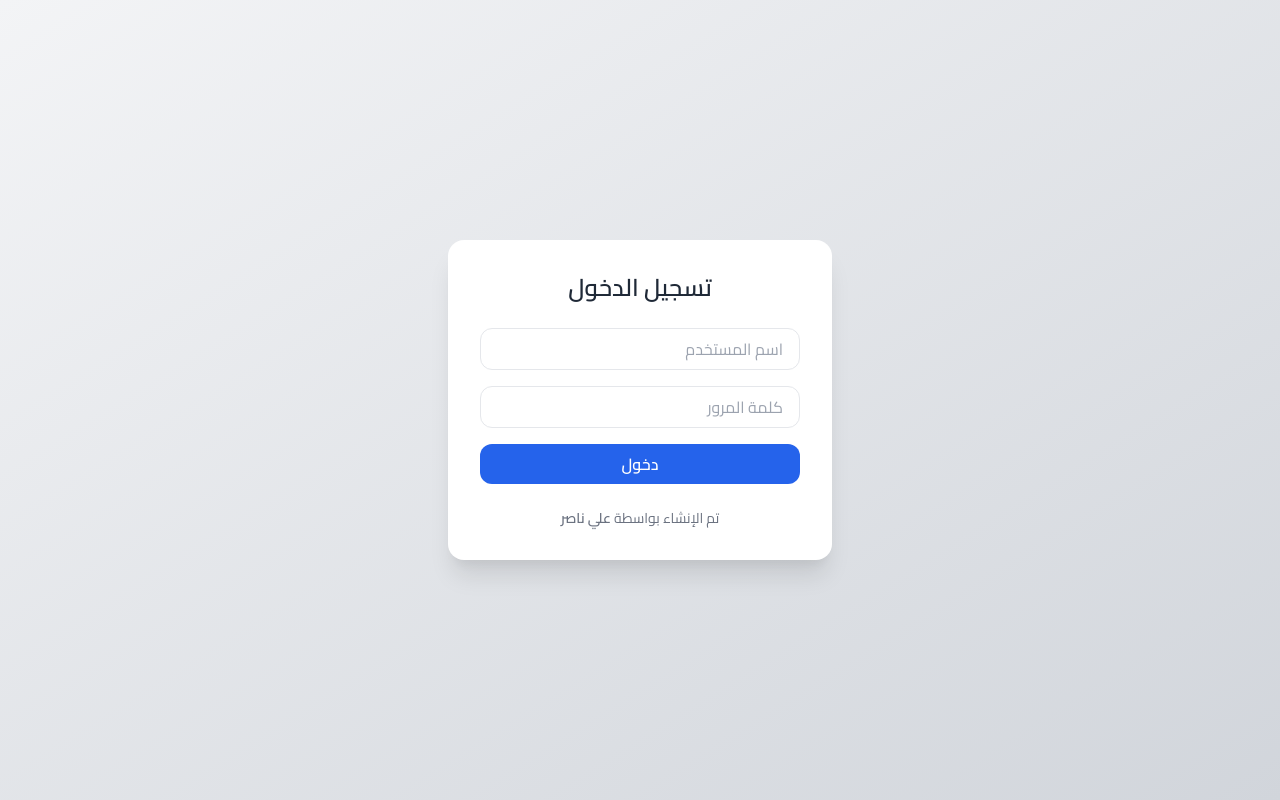
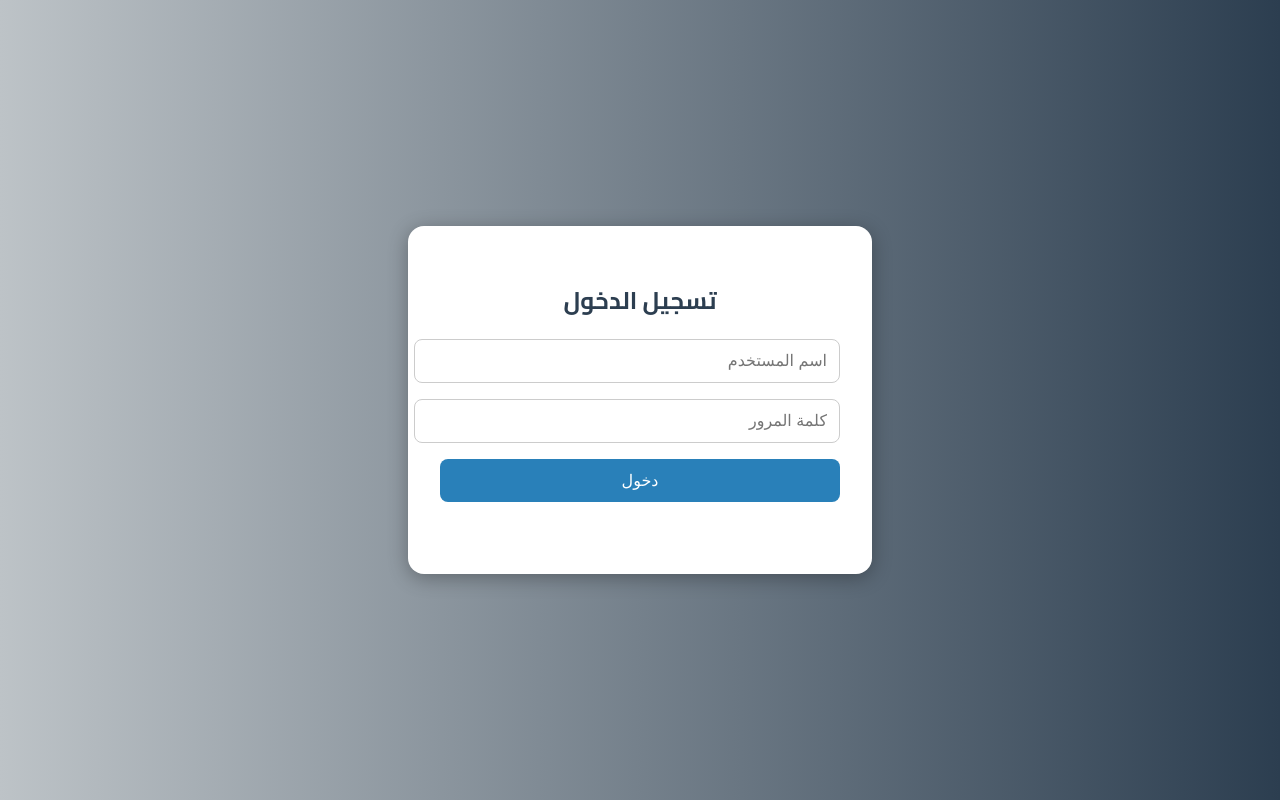
Before and after one commit to uwxzkalilinux/masary10, a plain HTML site: page public/login.html in a window 1280 px wide. Drawn offline with nearby package versions, Linux system fonts and the light colour scheme.

Commit message:
Update login.html

```diff
--- a/public/login.html
+++ b/public/login.html
@@ -1,54 +1,207 @@
 <!DOCTYPE html>
+
 <html lang="ar" dir="rtl">
+
 <head>
+
   <meta charset="UTF-8" />
-  <meta name="viewport" content="width=device-width, initial-scale=1.0" />
+
+  <meta name="viewport" content="width=device-width, initial-scale=1" />
+
   <title>تسجيل الدخول</title>
-  <link href="https://cdn.jsdelivr.net/npm/tailwindcss@2.2.19/dist/tailwind.min.css" rel="stylesheet">
-  <link href="https://fonts.googleapis.com/css2?family=Cairo:wght@400;600&display=swap" rel="stylesheet">
+
+  <link href="https://fonts.googleapis.com/css2?family=Cairo:wght@400;700&display=swap" rel="stylesheet" />
+
   <style>
+
     body {
+
       font-family: 'Cairo', sans-serif;
+
+      background: linear-gradient(to right, #bdc3c7, #2c3e50);
+
+      display: flex;
+
+      align-items: center;
+
+      justify-content: center;
+
+      height: 100vh;
+
+      margin: 0;
+
     }
+
+    .login-box {
+
+      background-color: white;
+
+      padding: 2rem;
+
+      border-radius: 16px;
+
+      box-shadow: 0 4px 20px rgba(0,0,0,0.3);
+
+      text-align: center;
+
+      width: 100%;
+
+      max-width: 400px;
+
+      transition: transform 0.3s ease;
+
+    }
+
+    .login-box:hover {
+
+      transform: translateY(-5px);
+
+    }
+
+    h2 {
+
+      margin-bottom: 1rem;
+
+      color: #2c3e50;
+
+    }
+
+    input {
+
+      width: 100%;
+
+      padding: 0.75rem;
+
+      margin-bottom: 1rem;
+
+      border: 1px solid #ccc;
+
+      border-radius: 8px;
+
+      font-size: 1rem;
+
+      transition: border-color 0.3s ease, box-shadow 0.3s ease;
+
+    }
+
+    input:focus {
+
+      border-color: #2980b9;
+
+      box-shadow: 0 0 8px rgba(41, 128, 185, 0.2);
+
+      outline: none;
+
+    }
+
+    button {
+
+      width: 100%;
+
+      padding: 0.75rem;
+
+      font-size: 1rem;
+
+      background-color: #2980b9;
+
+      color: white;
+
+      border: none;
+
+      border-radius: 8px;
+
+      cursor: pointer;
+
+      transition: background-color 0.3s, transform 0.2s;
+
+    }
+
+    button:hover {
+
+      background-color: #1c5980;
+
+      transform: scale(1.03);
+
+    }
+
+    .error {
+
+      color: red;
+
+      margin-top: 1rem;
+
+      min-height: 24px;
+
+    }
+
   </style>
+
 </head>
-<body class="bg-gradient-to-br from-gray-100 to-gray-300 dark:from-gray-800 dark:to-gray-900 flex items-center justify-center min-h-screen p-4">
 
-  <div class="bg-white dark:bg-gray-800 p-8 rounded-2xl shadow-xl w-full max-w-sm transition-all">
-    <h1 class="text-2xl font-bold text-center text-gray-800 dark:text-white mb-6">تسجيل الدخول</h1>
-    <form id="loginForm" class="space-y-4">
-      <input type="text" id="username" placeholder="اسم المستخدم" required
-             class="w-full px-4 py-2 rounded-xl border focus:outline-none focus:ring-2 focus:ring-blue-500 dark:bg-gray-700 dark:border-gray-600 dark:text-white">
-      <input type="password" id="password" placeholder="كلمة المرور" required
-             class="w-full px-4 py-2 rounded-xl border focus:outline-none focus:ring-2 focus:ring-blue-500 dark:bg-gray-700 dark:border-gray-600 dark:text-white">
-      <button type="submit"
-              class="w-full bg-blue-600 hover:bg-blue-700 text-white py-2 rounded-xl font-semibold transition duration-300">
-        دخول
-      </button>
-    </form>
-    <p class="text-sm text-center mt-6 text-gray-500 dark:text-gray-400">تم الإنشاء بواسطة <strong>علي ناصر</strong></p>
+<body>
+
+  <div class="login-box">
+
+    <h2>تسجيل الدخول</h2>
+
+    <input type="text" id="username" placeholder="اسم المستخدم" autocomplete="username" />
+
+    <input type="password" id="password" placeholder="كلمة المرور" autocomplete="current-password" />
+
+    <button onclick="login()">دخول</button>
+
+    <div class="error" id="error"></div>
+
   </div>
 
+
+
   <script>
-    // في كل تحميل للصفحة نزيل حالة الدخول (لتطلب تسجيل دخول دوم)
-    window.onload = () => {
-      localStorage.removeItem("isLoggedIn");
-    };
 
-    document.getElementById('loginForm').addEventListener('submit', function (e) {
-      e.preventDefault();
+    const VALID_USER = 'admin';
 
-      const username = document.getElementById('username').value.trim();
-      const password = document.getElementById('password').value.trim();
+    const VALID_PASS = '12345';
 
-      // تحقق بسيط من البيانات
-      if (username === "admin" && password === "admin") {
-        localStorage.setItem("isLoggedIn", "true");
-        window.location.href = "index.html";
+
+
+    function login() {
+
+      const user = document.getElementById('username').value.trim();
+
+      const pass = document.getElementById('password').value.trim();
+
+      const errorBox = document.getElementById('error');
+
+
+
+      if (user === VALID_USER && pass === VALID_PASS) {
+
+        localStorage.setItem('isLoggedIn', 'true'); //統一致
+
+        window.location.href = 'index.html';
+
       } else {
-        alert("اسم المستخدم أو كلمة المرور غير صحيحة");
+
+        errorBox.textContent = '❌ اسم المستخدم أو كلمة المرور غير صحيحة';
+
       }
+
+    }
+
+
+
+    document.addEventListener('DOMContentLoaded', () => {
+
+      if (localStorage.getItem('isLoggedIn') === 'true') {
+
+        window.location.href = 'index.html';
+
+      }
+
     });
+
   </script>
+
 </body>
+
 </html>
```
